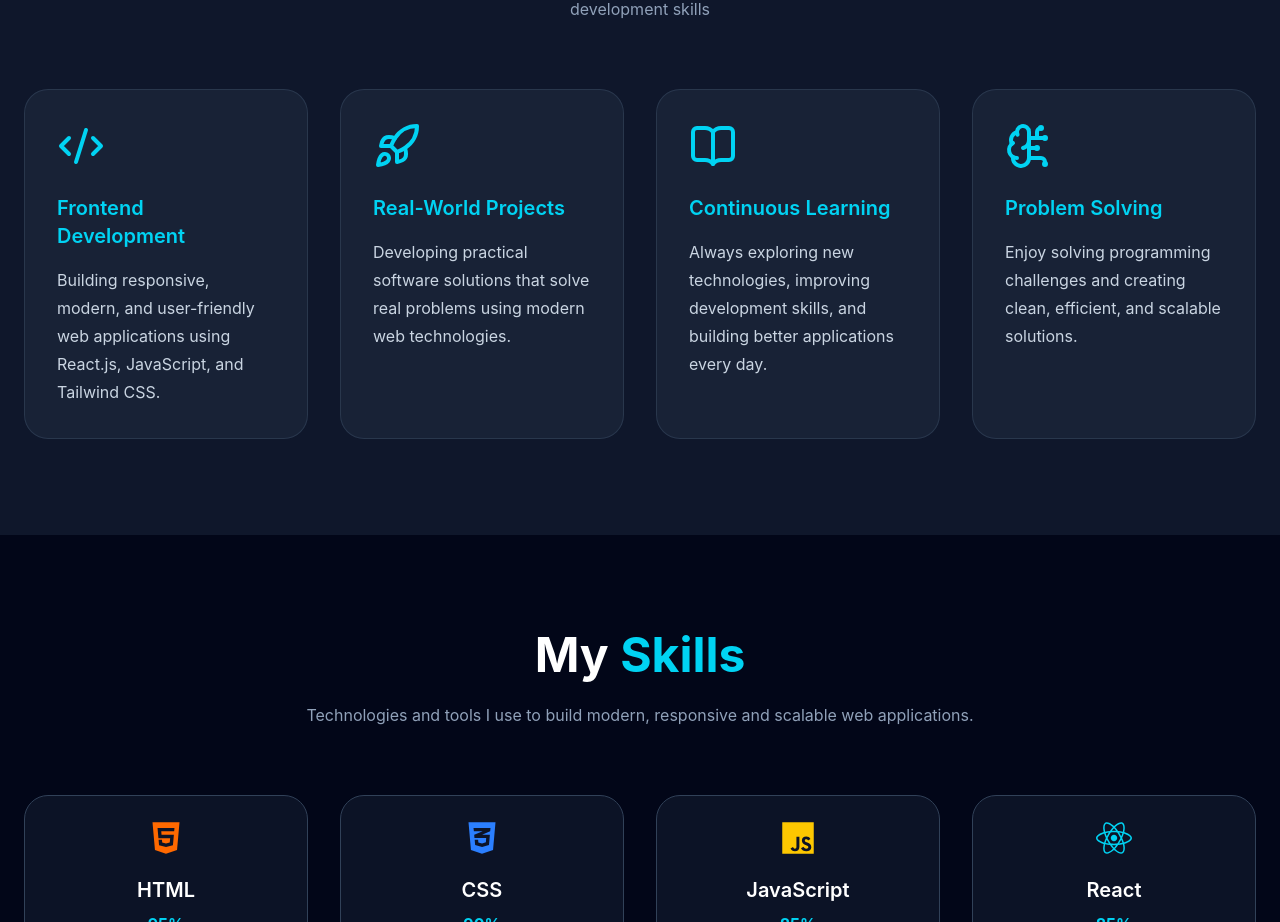
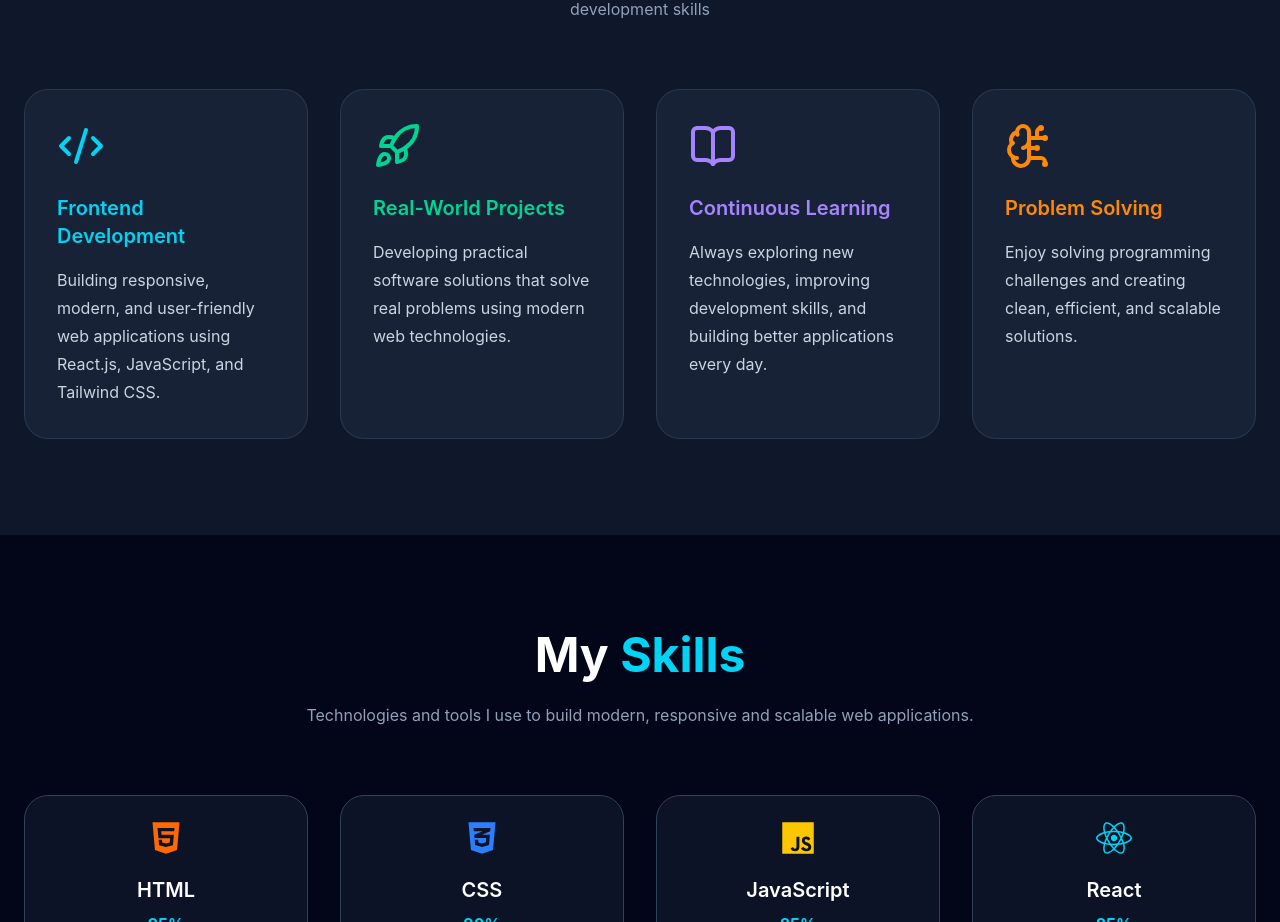
Before and after one commit to Gurudatta2212/portfolio, a React (Vite) app: page / in a window 1280 px wide. Shown: the part 1039-1961 px from the top of the page. Built offline with nearby package versions, Linux system fonts and the light colour scheme.

Commit message:
About Me Updated

```diff
--- a/src/components/sections/About.jsx
+++ b/src/components/sections/About.jsx
@@ -13,14 +13,17 @@ function About() {
   "Frontend Development": (
     <Code2 className="w-12 h-12 text-cyan-400 transition-all duration-300 group-hover:scale-110 group-hover:text-cyan-300" />
   ),
+
   "Real-World Projects": (
-    <Rocket className="w-12 h-12 text-cyan-400 transition-all duration-300 group-hover:scale-110 group-hover:text-cyan-300" />
+    <Rocket className="w-12 h-12 text-emerald-400 transition-all duration-300 group-hover:scale-110 group-hover:text-emerald-300" />
   ),
+
   "Continuous Learning": (
-    <BookOpen className="w-12 h-12 text-cyan-400 transition-all duration-300 group-hover:scale-110 group-hover:text-cyan-300" />
+    <BookOpen className="w-12 h-12 text-violet-400 transition-all duration-300 group-hover:scale-110 group-hover:text-violet-300" />
   ),
+
   "Problem Solving": (
-    <BrainCircuit className="w-12 h-12 text-cyan-400 transition-all duration-300 group-hover:scale-110 group-hover:text-cyan-300" />
+    <BrainCircuit className="w-12 h-12 text-orange-400 transition-all duration-300 group-hover:scale-110 group-hover:text-orange-300" />
   ),
 };
 
@@ -61,13 +64,31 @@ function About() {
   y: -8,
   scale: 1.03,
 }}
-             className="group h-full bg-slate-800/70 backdrop-blur-md rounded-3xl p-8 border border-slate-700/70 hover:border-cyan-400 hover:-translate-y-2 hover:shadow-[0_0_35px_rgba(34,211,238,0.2)] transition-all duration-300"
+            className={`group h-full bg-slate-800/70 backdrop-blur-md rounded-3xl p-8 border border-slate-700/70 hover:-translate-y-2 transition-all duration-300 ${
+  index === 0
+    ? "hover:border-cyan-400 hover:shadow-[0_0_35px_rgba(34,211,238,0.2)]"
+    : index === 1
+    ? "hover:border-emerald-400 hover:shadow-[0_0_35px_rgba(52,211,153,0.2)]"
+    : index === 2
+    ? "hover:border-violet-400 hover:shadow-[0_0_35px_rgba(167,139,250,0.2)]"
+    : "hover:border-orange-400 hover:shadow-[0_0_35px_rgba(251,146,60,0.2)]"
+}`}
             >
               <div className="mb-6">
   {icons[item.title]}
 </div>
 
-<h3 className="text-cyan-400 text-xl font-semibold transition-colors duration-300 group-hover:text-white">
+<h3
+  className={`text-xl font-semibold transition-colors duration-300 group-hover:text-white ${
+    index === 0
+      ? "text-cyan-400"
+      : index === 1
+      ? "text-emerald-400"
+      : index === 2
+      ? "text-violet-400"
+      : "text-orange-400"
+  }`}
+>
   {item.title}
 </h3>
 
```
